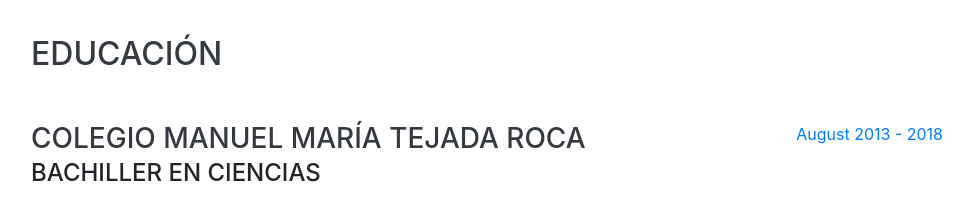
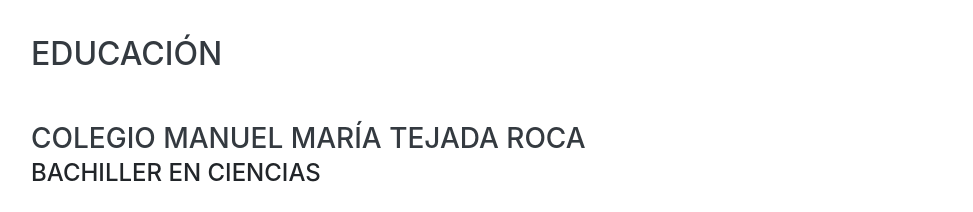
Before and after one commit to luzgonzalez000/Mi-primera-pagina-web, a website with bundled scripts: page index.html in a window 1280 px wide. Shown: the part 1040-1252 px from the top of the page, without its empty margins (289-1262 px from the left). Built offline with nearby package versions, Linux system fonts and the light colour scheme; files whose address does not match are found by name; a web font is replaced by a local one.

Commit message:
Update index.html

```diff
--- a/index.html
+++ b/index.html
@@ -107,7 +107,7 @@
 
           </div>
           <div class="resume-date text-md-right">
-            <span class="text-primary">August 2013 - 2018</span>
+            <span class="text-primary" 2013 - 2018</span>
           </div>
         </div>
 
@@ -161,7 +161,7 @@
       <div class="w-100">
         <h2 class="mb-5">Album de fotos</h2>
         </ul>
-  <p><img src = "file:///C:/Users/Adaluz/Downloads/PicsArt_12-02-08.11.11.jpg"> height = "300px" widht = "300px"<p>
+  <p> <img src = "file:///C:/Users/Adaluz/Downloads/PicsArt_12-02-08.11.11.jpg"> height = "300px" widht = "300px"<p>
       </div>
     </section>
 
```
